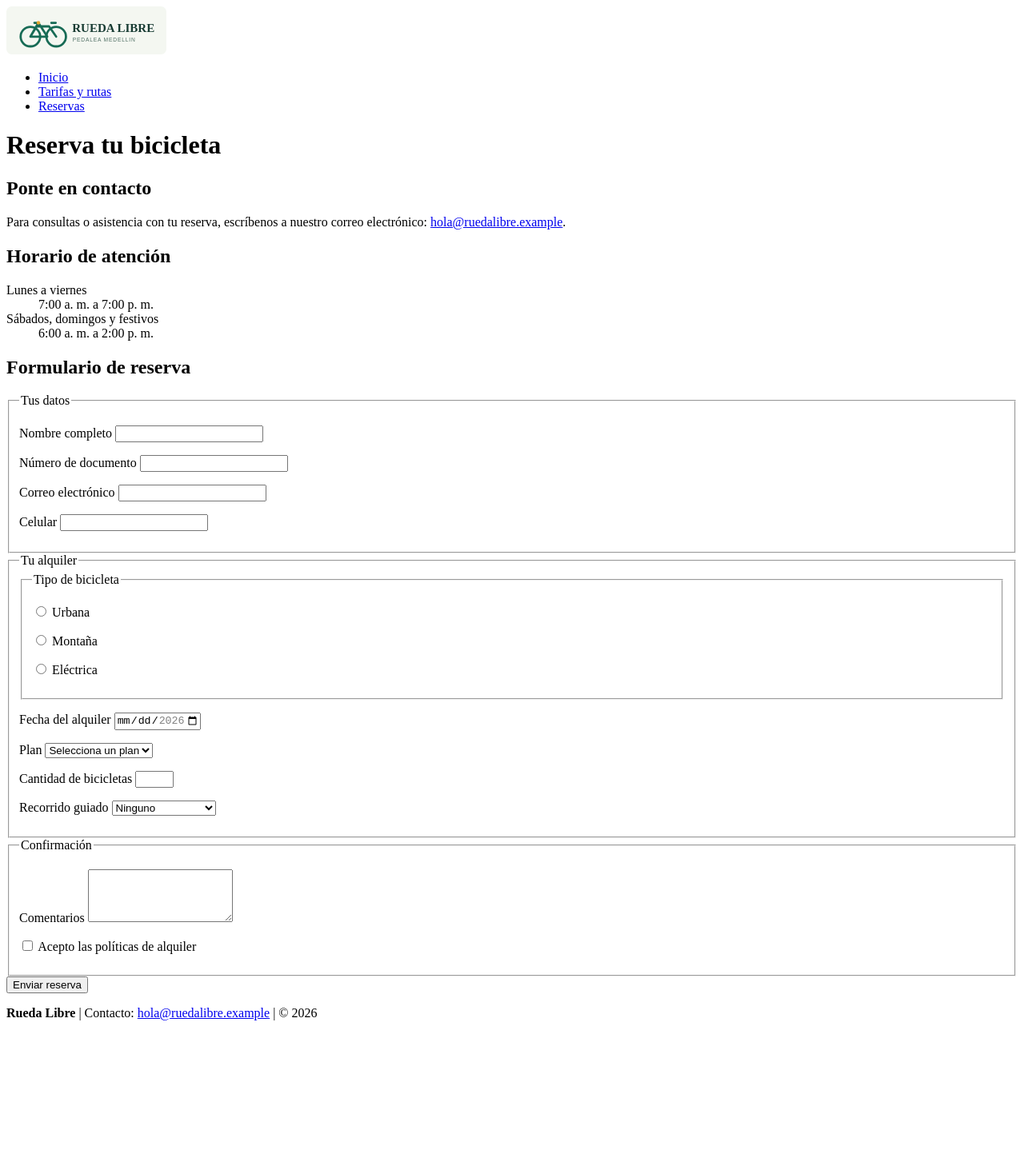
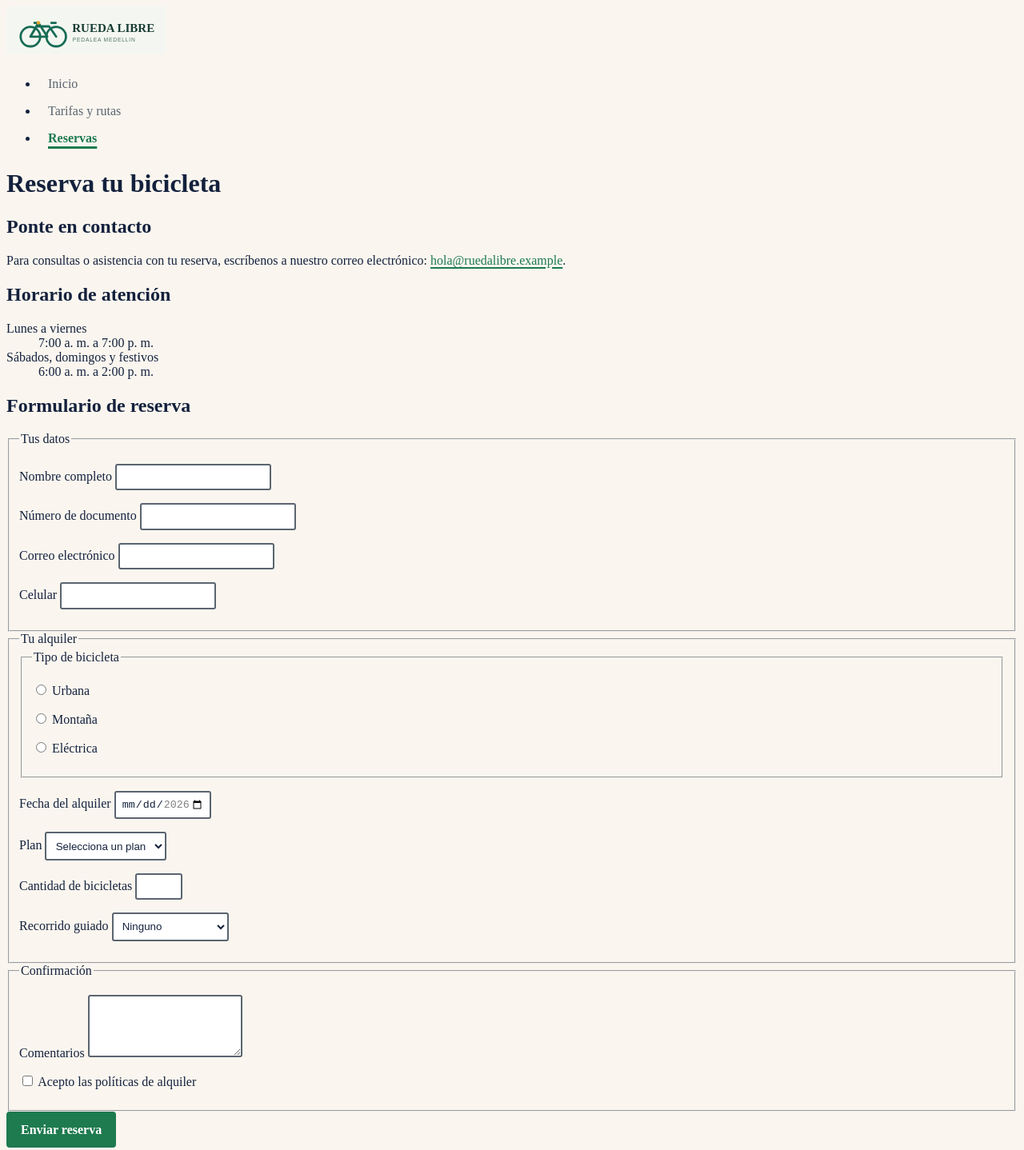
Before and after one commit to LuisaEstradaY/rueda-libre, a plain HTML site: page paginas/reservas.html in a window 1280 px wide. Shown: the top 1438 px of the page at 80% size. Before the commit the page ends 1292 px from the top, so only its background shows below. Drawn offline with Linux system fonts and the light colour scheme.

Commit message:
Estilizar navegación y estados de foco

```diff
--- /dev/null
+++ b/css/styles.css
@@ -0,0 +1,135 @@
+:root {
+  --verde-ruta: #1E7A4F;
+  --naranja-pedal: #F39A2B;
+  --azul-noche: #14213D;
+  --crema: #FAF6EF;
+  --gris-asfalto: #5B6470;
+  color-scheme: light;
+}
+
+body {
+  background-color: var(--crema);
+  color: var(--azul-noche);
+}
+
+a {
+  color: var(--verde-ruta);
+  text-decoration-thickness: 0.1em;
+  text-underline-offset: 0.18em;
+}
+
+a:hover {
+  color: var(--azul-noche);
+  text-decoration-thickness: 0.16em;
+}
+
+a:focus {
+  outline: 3px solid var(--azul-noche);
+  outline-offset: 3px;
+}
+
+#menu a {
+  color: var(--gris-asfalto);
+  display: inline-block;
+  padding: 0.5rem 0.75rem;
+  text-decoration: none;
+}
+
+.activo {
+  color: var(--verde-ruta);
+  font-weight: 600;
+}
+
+#menu a.activo {
+  color: var(--verde-ruta);
+  font-weight: 600;
+  text-decoration: underline;
+  text-decoration-thickness: 0.16em;
+  text-underline-offset: 0.3em;
+}
+
+#menu a:hover {
+  background-color: var(--naranja-pedal);
+  color: var(--azul-noche);
+  text-decoration: underline;
+}
+
+#menu a:focus {
+  background-color: var(--verde-ruta);
+  color: #FFFFFF;
+  outline: 3px solid var(--azul-noche);
+  outline-offset: 3px;
+}
+
+.boton-reserva {
+  background-color: var(--verde-ruta);
+  border: 2px solid var(--verde-ruta);
+  border-radius: 4px;
+  color: #FFFFFF;
+  display: inline-block;
+  font-weight: 600;
+  padding: 0.7rem 1rem;
+  text-decoration: none;
+}
+
+.boton-reserva:hover {
+  background-color: var(--naranja-pedal);
+  border-color: var(--naranja-pedal);
+  color: var(--azul-noche);
+}
+
+.boton-reserva:focus {
+  background-color: var(--naranja-pedal);
+  border-color: var(--azul-noche);
+  color: var(--azul-noche);
+  outline: 3px solid var(--azul-noche);
+  outline-offset: 3px;
+}
+
+input,
+select,
+textarea,
+button {
+  accent-color: var(--verde-ruta);
+}
+
+input:not([type="radio"]):not([type="checkbox"]),
+select,
+textarea {
+  background-color: #FFFFFF;
+  border: 2px solid var(--gris-asfalto);
+  border-radius: 3px;
+  color: var(--azul-noche);
+  padding: 0.45rem;
+}
+
+input:focus,
+select:focus,
+textarea:focus {
+  border-color: var(--azul-noche);
+  outline: 3px solid var(--azul-noche);
+  outline-offset: 2px;
+}
+
+button {
+  background-color: var(--verde-ruta);
+  border: 2px solid var(--verde-ruta);
+  border-radius: 4px;
+  color: #FFFFFF;
+  cursor: pointer;
+  font: inherit;
+  font-weight: 600;
+  padding: 0.7rem 1rem;
+}
+
+button:hover,
+button:focus {
+  background-color: var(--naranja-pedal);
+  border-color: var(--azul-noche);
+  color: var(--azul-noche);
+}
+
+button:focus {
+  outline: 3px solid var(--azul-noche);
+  outline-offset: 3px;
+}
--- a/paginas/reservas.html
+++ b/paginas/reservas.html
@@ -5,6 +5,7 @@
   <meta name="viewport" content="width=device-width, initial-scale=1.0">
   <meta name="description" content="Reserva tu bicicleta o recorrido guiado en Rueda Libre. Horarios de atención y datos de contacto.">
   <link rel="icon" href="../img/logo-rueda-libre.svg" type="image/svg+xml">
+  <link rel="stylesheet" href="../css/styles.css">
   <title>Reservas | Rueda Libre</title>
 </head>
 <body>
@@ -12,10 +13,10 @@
   <header>
     <img src="../img/logo-rueda-libre.svg" alt="Logo de Rueda Libre" width="200" height="60">
     <nav aria-label="Navegación principal">
-      <ul>
+      <ul id="menu">
         <li><a href="../index.html">Inicio</a></li>
         <li><a href="tarifas.html">Tarifas y rutas</a></li>
-        <li><a href="reservas.html">Reservas</a></li>
+        <li><a class="activo" aria-current="page" href="reservas.html">Reservas</a></li>
       </ul>
     </nav>
   </header>
```
Also changed, not shown: index.html (+4 -3 lines), paginas/tarifas.html (+4 -3 lines), bitacora.txt.
